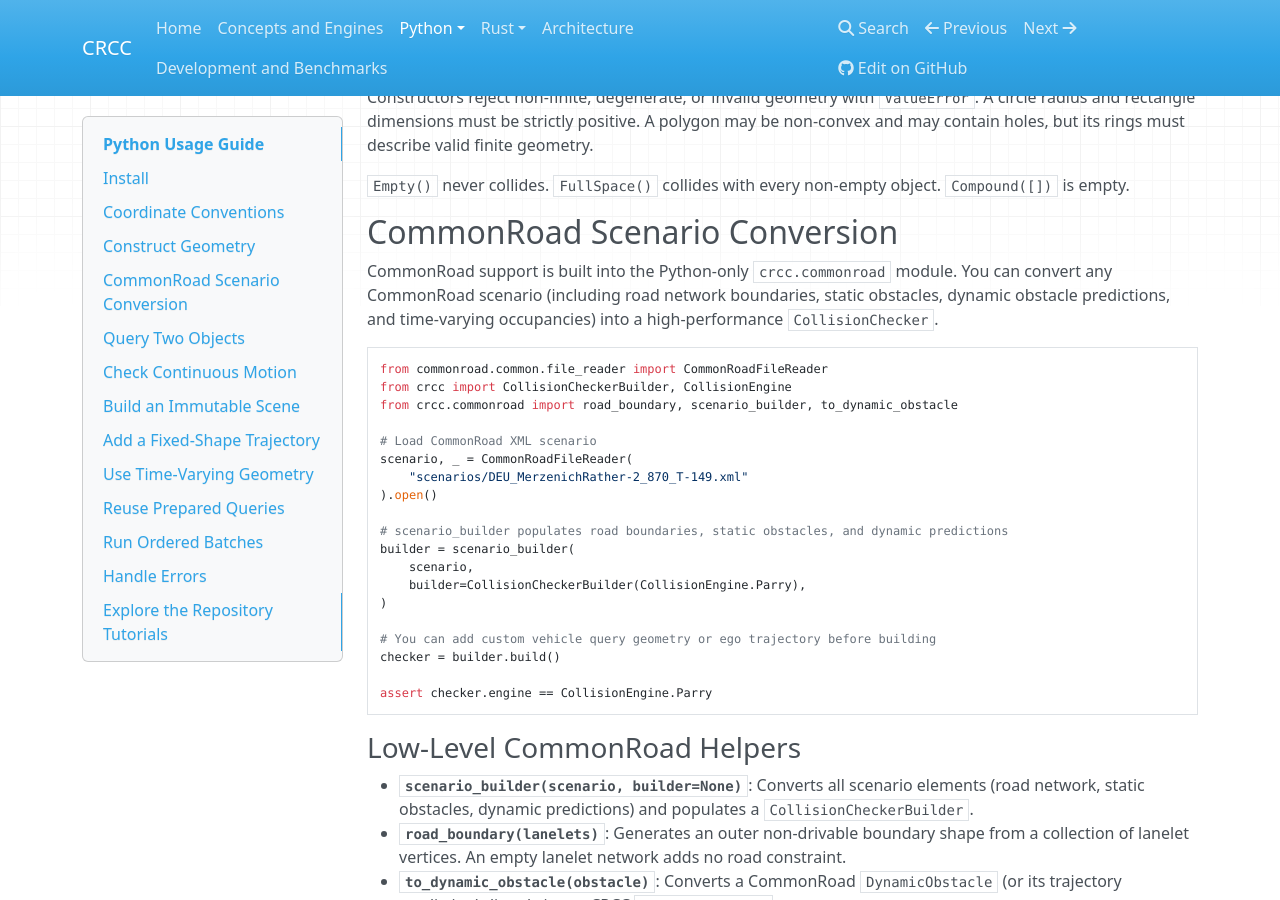
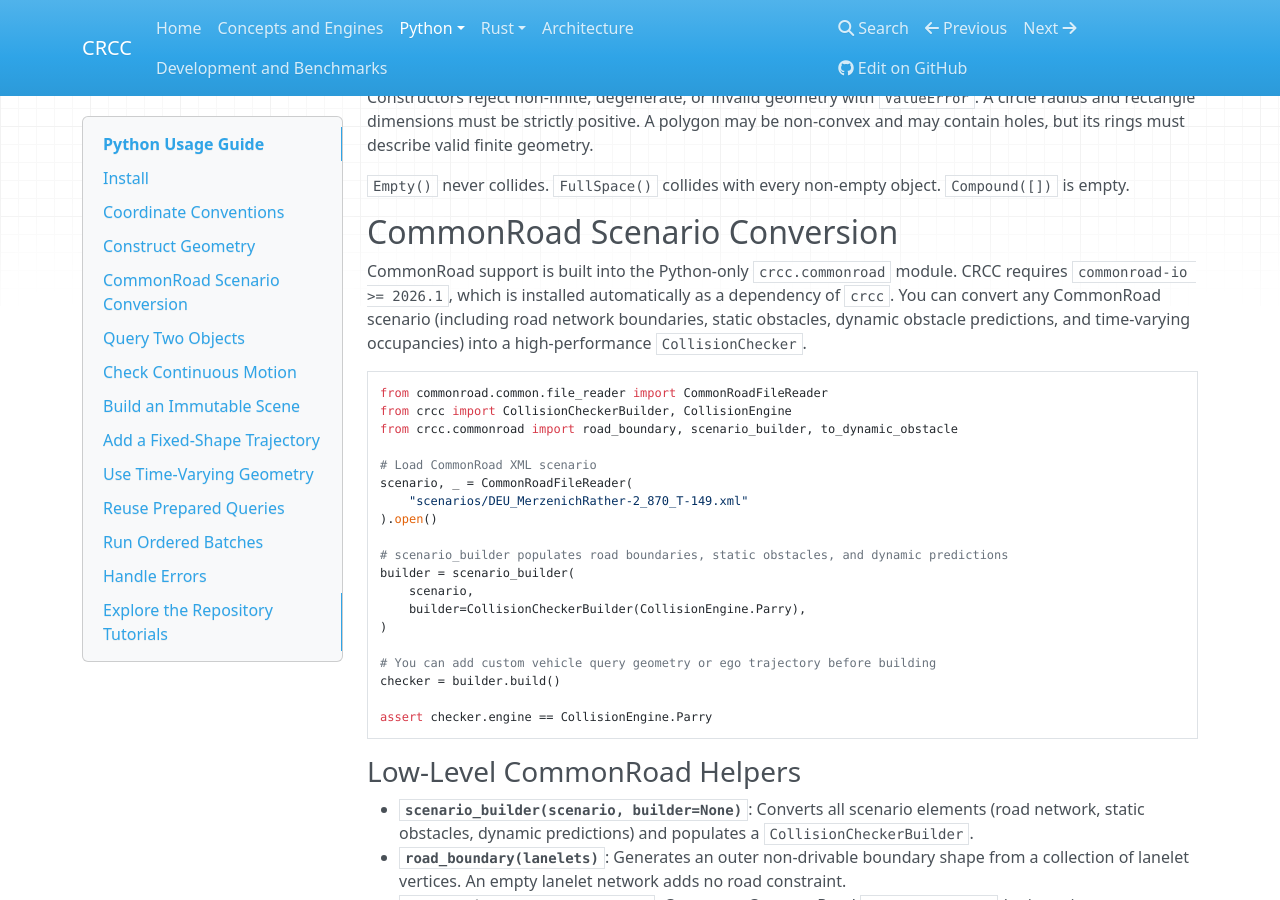
Before and after one commit to burakssen/crcc, an MkDocs documentation site: the page built from docs/python-guide.md, in a window 1280 px wide and 900 px high, scrolled down 1860 px. Built offline with MkDocs 1.6.1, drawn with Linux system fonts in a browser that asks for light colours; nearby versions of some CDN libraries.

Commit message:
docs: document commonroad-io>=2026.1 dependency version requirement

````diff
--- a/docs/python-guide.md
+++ b/docs/python-guide.md
@@ -99,7 +99,7 @@ Constructors reject non-finite, degenerate, or invalid geometry with `ValueError
 
 ## CommonRoad Scenario Conversion
 
-CommonRoad support is built into the Python-only `crcc.commonroad` module. You can convert any CommonRoad scenario (including road network boundaries, static obstacles, dynamic obstacle predictions, and time-varying occupancies) into a high-performance `CollisionChecker`.
+CommonRoad support is built into the Python-only `crcc.commonroad` module. CRCC requires `commonroad-io >= 2026.1`, which is installed automatically as a dependency of `crcc`. You can convert any CommonRoad scenario (including road network boundaries, static obstacles, dynamic obstacle predictions, and time-varying occupancies) into a high-performance `CollisionChecker`.
 
 ```python
 from commonroad.common.file_reader import CommonRoadFileReader
````
Also changed, not shown: docs/development.md (+1 -1 lines), docs/python-api.md (+1 -1 lines).
